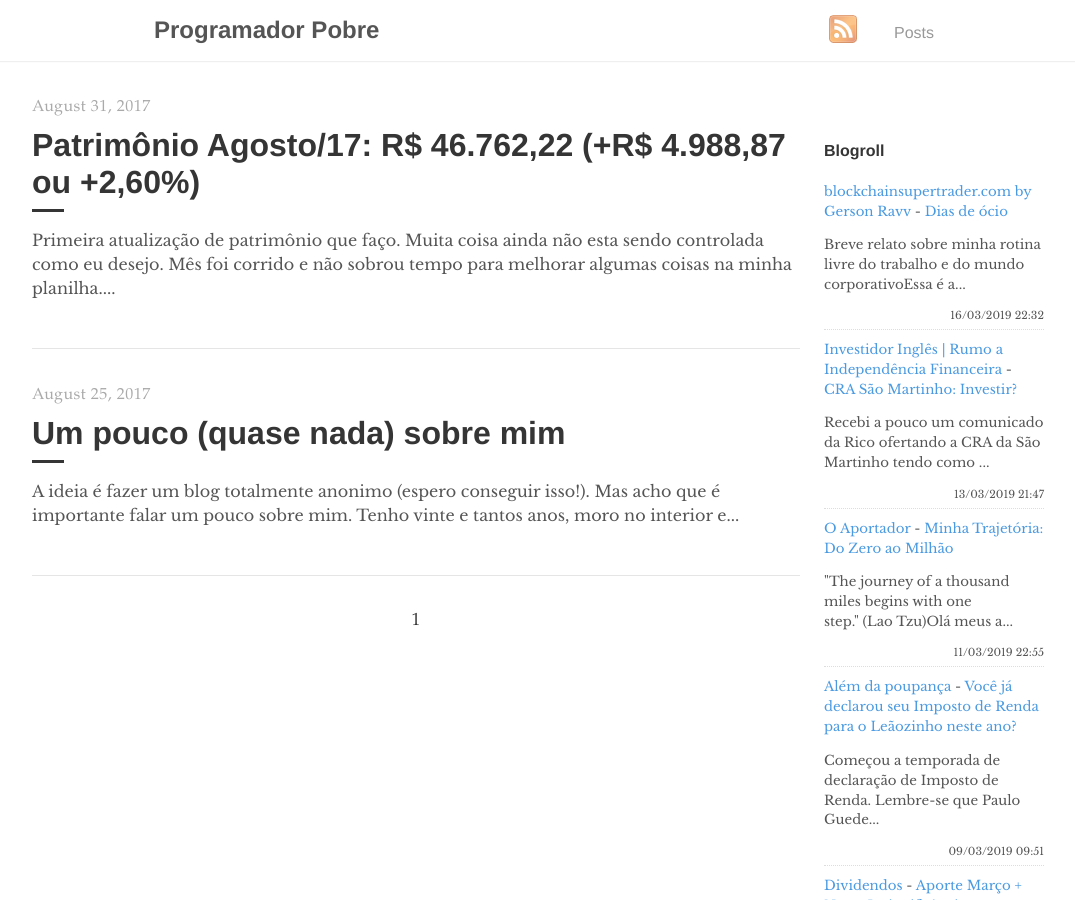
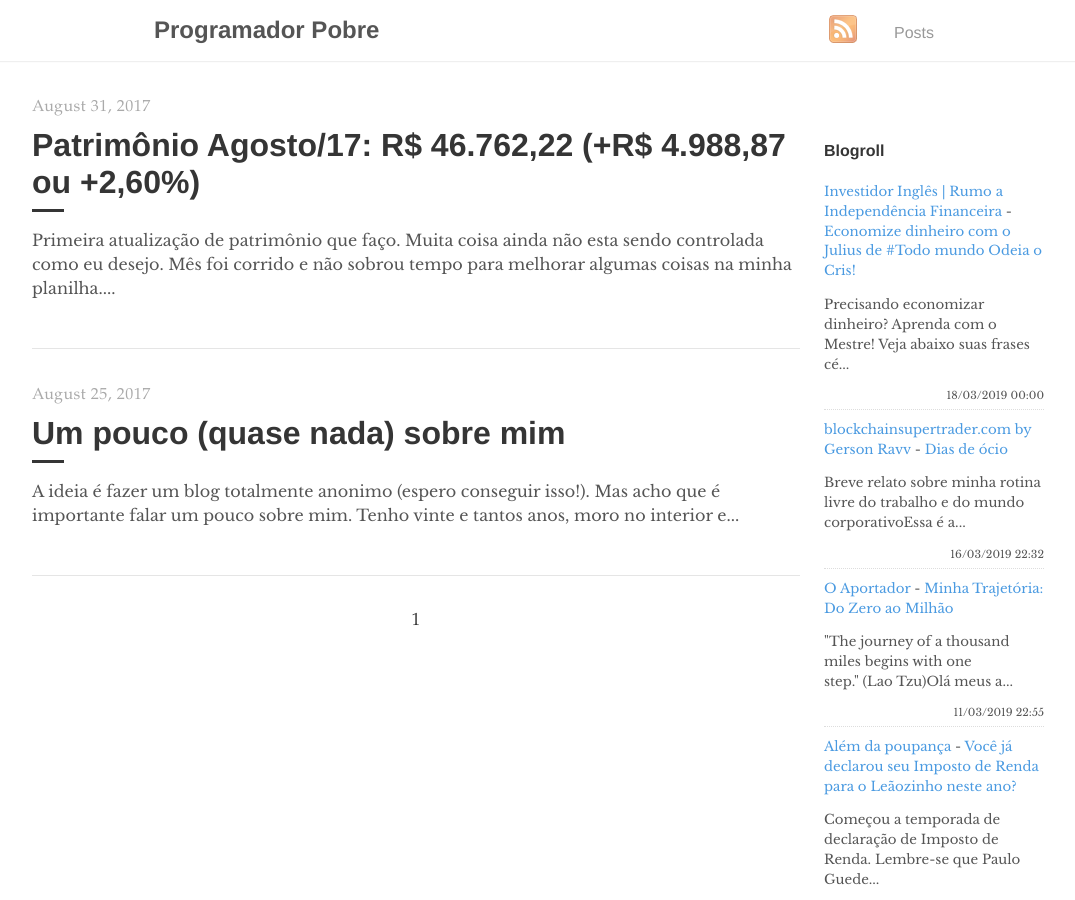
Before and after one commit to programadorpobre/programadorpobre.github.io, a Jekyll site: the page built from index.html, in a window 1280 px wide and 900 px high. Shown: the whole window, without its empty margins (96-1171 px from the left). Built offline with Jekyll 4.4.1, drawn with Linux system fonts in a browser that asks for light colours; the list of posts is cut into pages by our own code; comment, search, counter and statistics services are not loaded.

Commit message:
[ci skip] travis #590

```diff
--- a/_includes/feed-entries.html
+++ b/_includes/feed-entries.html
@@ -1,12 +1,12 @@
+<div class="feed-entry">
+    <a class="feed-entry-site-name" href="https://www.investidoringles.com/">Investidor Inglês | Rumo a Independência Financeira</a> - <a class="feed-entry-title" href="https://www.investidoringles.com/2019/03/como-economizar-dinheiro-julius.html">Economize dinheiro com o Julius de #Todo mundo Odeia o Cris!</a>
+    <p class="feed-entry-summary">Precisando economizar dinheiro? Aprenda com o Mestre! Veja abaixo suas frases cé...</p>
+    <time datetime="2019-03-18T00:00:00.000-03:00">18/03/2019 00:00</time>
+</div>
 <div class="feed-entry">
     <a class="feed-entry-site-name" href="http://www.blockchainsupertrader.com/">blockchainsupertrader.com by Gerson Ravv</a> - <a class="feed-entry-title" href="http://www.blockchainsupertrader.com/2019/03/dias-de-ocio.html">Dias de ócio</a>
     <p class="feed-entry-summary">Breve relato sobre minha rotina livre do trabalho e do mundo corporativoEssa é a...</p>
     <time datetime="2019-03-16T22:32:00.000-03:00">16/03/2019 22:32</time>
-</div>
-<div class="feed-entry">
-    <a class="feed-entry-site-name" href="https://www.investidoringles.com/">Investidor Inglês | Rumo a Independência Financeira</a> - <a class="feed-entry-title" href="https://www.investidoringles.com/2019/03/cra-sao-martinho-2019.html">CRA São Martinho: Investir?</a>
-    <p class="feed-entry-summary">Recebi a pouco um comunicado da Rico ofertando a CRA da São Martinho tendo como ...</p>
-    <time datetime="2019-03-13T21:47:00.000-03:00">13/03/2019 21:47</time>
 </div>
 <div class="feed-entry">
     <a class="feed-entry-site-name" href="https://oaportadorfinanceiro.blogspot.com/">O Aportador</a> - <a class="feed-entry-title" href="https://oaportadorfinanceiro.blogspot.com/2019/03/minha-trajetoria-do-zero-ao-milhao.html">Minha Trajetória: Do Zero ao Milhão</a>
```
